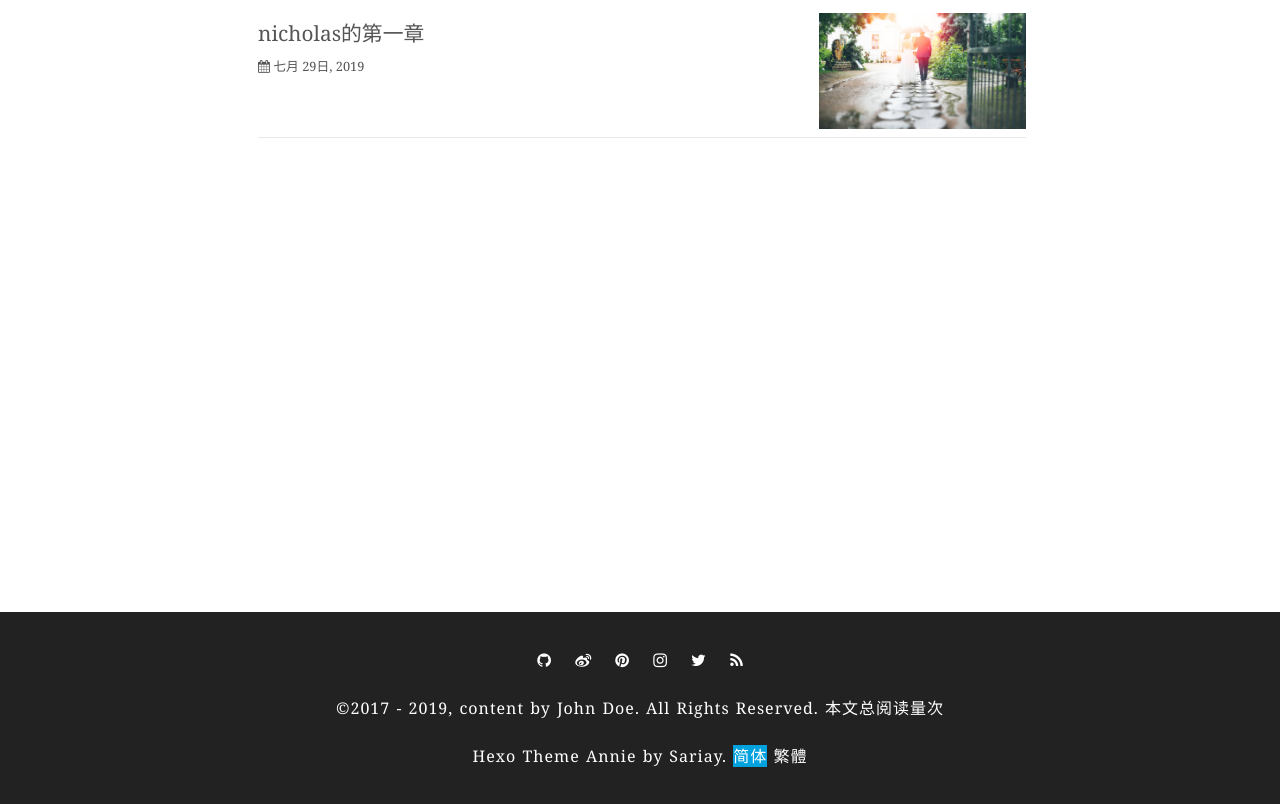
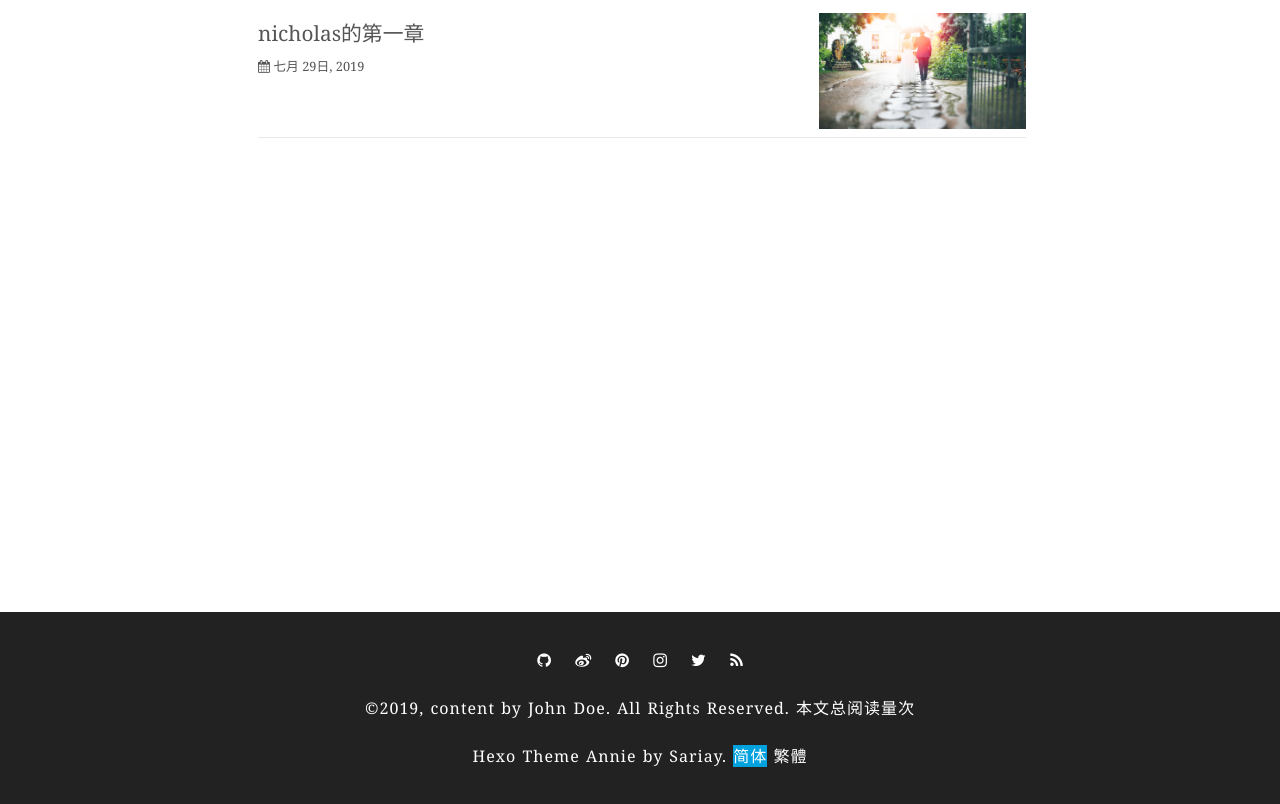
Before and after one commit to SUDAGBX/nicholasblog.github.io, a plain HTML site: page 2019/07/29/hello-world/index.html in a window 1280 px wide. Shown: the part 2141-2945 px from the top of the page. Drawn offline with Linux system fonts and the light colour scheme; some packages are replaced by stand-ins of ours; a script that the page names is missing.

Commit message:
Site updated: 2019-07-29 17:04:13

```diff
--- a/2019/07/29/hello-world/index.html
+++ b/2019/07/29/hello-world/index.html
@@ -651,7 +651,7 @@
 	<div class="copyright">
 		<p>
 
-				&copy;2017 - 2019, content by John Doe. All Rights Reserved.
+				&copy;2019, content by John Doe. All Rights Reserved.
 
 
 
```
Also changed, not shown: 2019/07/29/nicholas的第一章/index.html (+1 -1 lines), Firt-Day/index.html (+1 -1 lines), archives/2019/07/index.html (+1 -1 lines), archives/2019/index.html (+1 -1 lines), archives/index.html (+1 -1 lines), index.html (+1 -1 lines).
